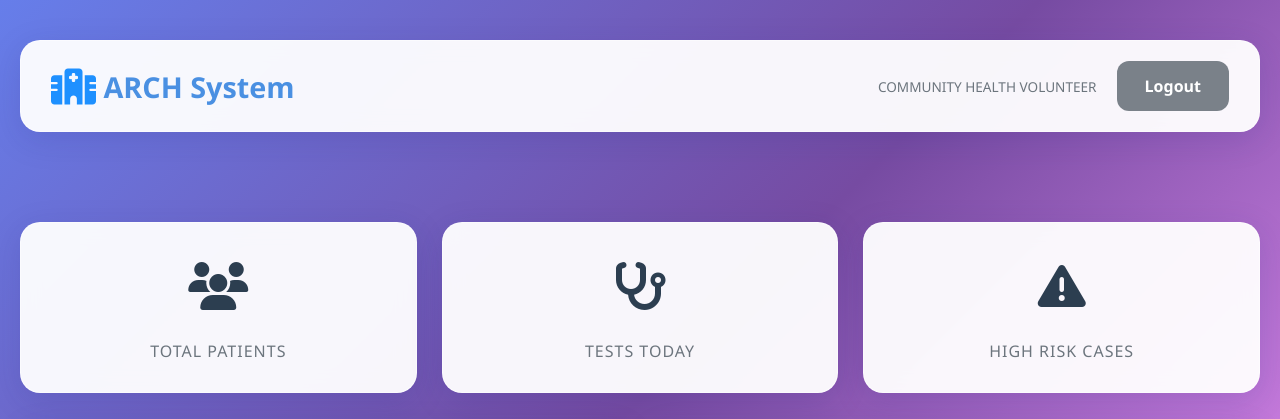
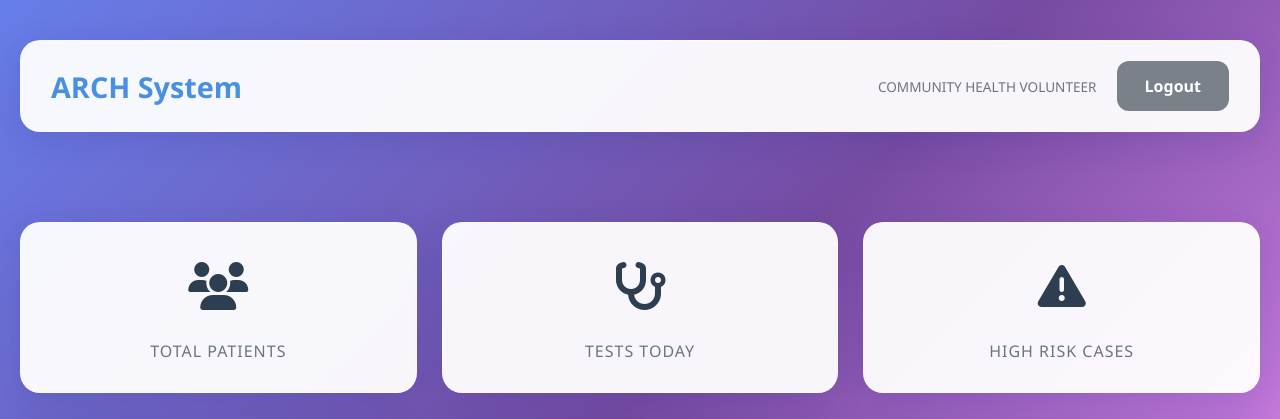
Before and after one commit to miracleadeniran69-afk/chv, a Flask app: template templates/chv_dashboard.html in a window 1280 px wide. Shown: the top 419 px of the page. Run offline with Flask 3, Linux system fonts and the light colour scheme; the template is opened without the code that fills it, so the values that code supplies are empty; some libraries are stand-ins or nearby versions.

Commit message:
Update chv_dashboard.html

```diff
--- a/templates/chv_dashboard.html
+++ b/templates/chv_dashboard.html
@@ -11,7 +11,7 @@
     <nav class="navbar">
         <div class="container">
             <div class="navbar-content glass-white">
-                <div class="navbar-brand"><i class="fas fa-hospital fa-lg" style="color:#1E90FF;"></i> ARCH System </div>
+                <div class="navbar-brand">ARCH System </div>
                 <div class="navbar-user">
                     <div class="user-info">
                         <div class="user-name">{{ session.full_name }}</div>
```
